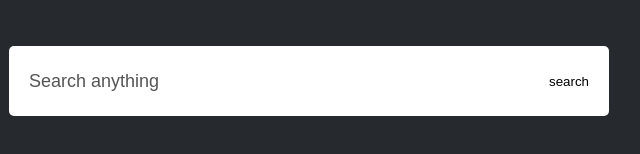
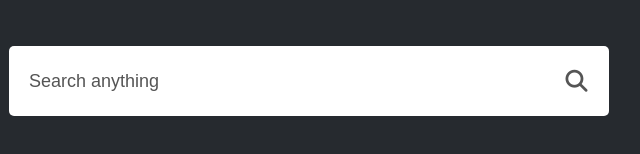
Before and after one commit to Ankit-saha-iiitbbsr/Autocomplete_Searchbar, a plain HTML site: page index.html in a window 1280 px wide. Shown: the part 154-308 px from the top of the page, 331-971 px from the left. Drawn offline with Linux system fonts and the light colour scheme.

Commit message:
Update index.html

```diff
--- a/index.html
+++ b/index.html
@@ -12,7 +12,7 @@
             <div class="row">
                 <input type="text" id="input-box" placeholder="Search anything"
                 autocomplete="off">
-                <button>search</button>
+                <button><i class="fa-solid fa-magnifying-glass"></i></button>
             </div>
             <div class="result-box">
             </div>
```
